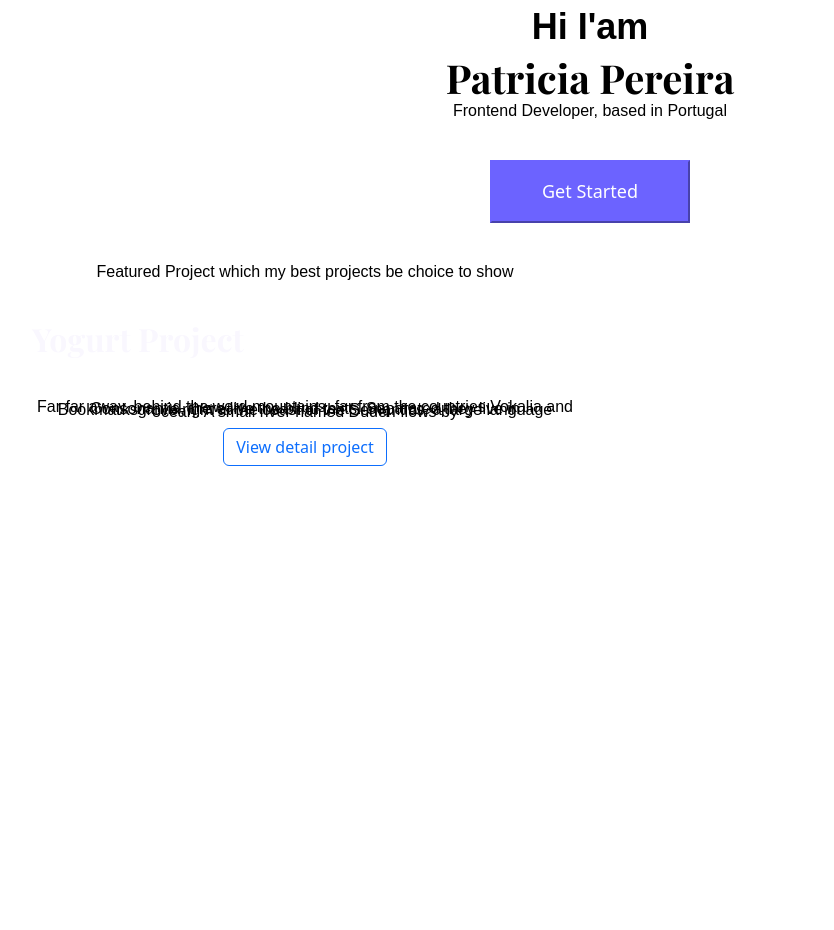
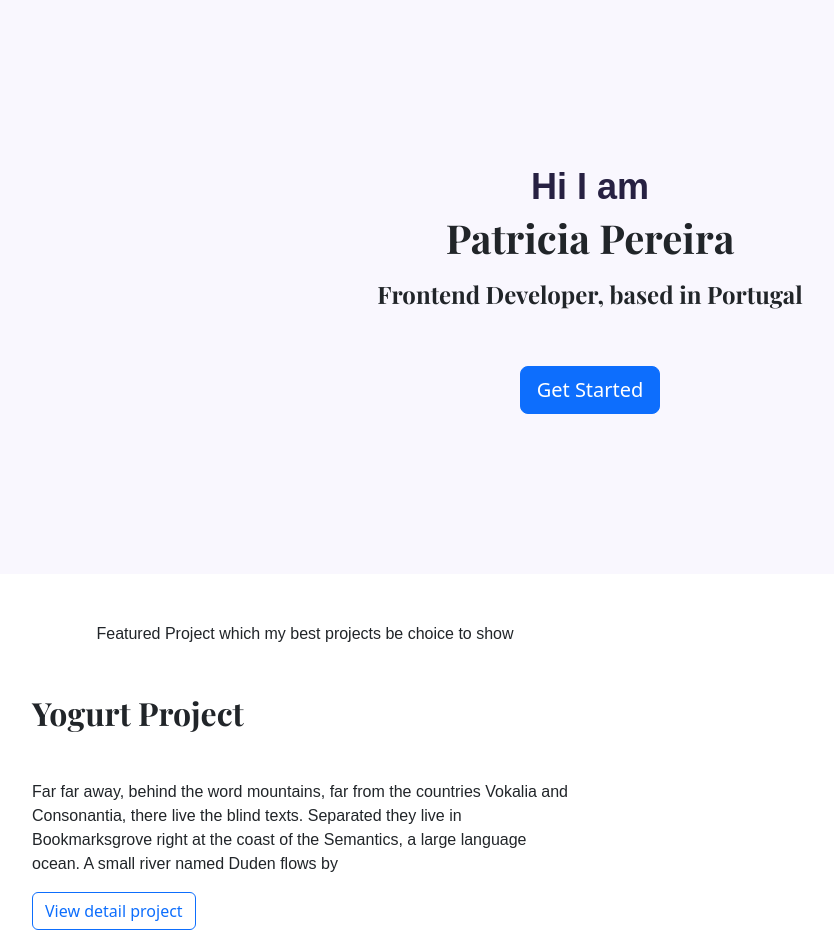
Before and after one commit to dsleazii/Sample-Test-2, a plain HTML site: page index.html in a window 1280 px wide. Shown: the whole page, without its empty margins (50-884 px from the left). Before the commit the page ends 800 px from the top, so only its background shows below. Drawn offline with nearby package versions, Linux system fonts and the light colour scheme.

Commit message:
changed the button , added a var() in css and div wrapping around text

```diff
--- a/index.html
+++ b/index.html
@@ -34,17 +34,20 @@
     <title>Sample Test</title>
   </head>
   <body>
-    <header>
-      Hi I'am
+    <div class="hero">
+    <p>
+      Hi I am </p>
       <h1>Patricia Pereira</h1>
-    </header>
-    <p class="mb-5">Frontend Developer, based in Portugal</p>
+    <h2 class="mb-5">Frontend Developer, based in Portugal</h2>
 
-    <button class="word" type="button">Get Started</button>
+    <a href="#" class="btn btn-primary btn-lg">Get Started</a>
+  </div>
+
+
     <div class="container">
       <div class="row">
         <div class="col-6">
-          <p class="text- center m-5">
+          <p class="text-center m-5">
             Featured Project which my best projects be choice to show
           </p>
 
--- a/style.css
+++ b/style.css
@@ -1,79 +1,60 @@
-*{text-align: center;
-  color: #f9f7fe;
-margin:1440 900;
+:root{
+--branding-color:  #6c63ff;
+--secondary-color: #f9f7fe;
+  --heading-font-family: 'Playfair Display', serif;
+   --default-font-family:'Poppins', sans-serif;
+
+}
+body{
+font-family: var(--default-font-family);
+
 
 }
 
-header{
-  font-family: 'Poppins', sans-serif;
-  font-style: bold;
-  font-size: 36px;
-  line-height: 54px;
-  font-weight: 700;
-  margin: 130 54;
+h1, h2, h3, h4, h5, h6{
   color:black;
+  font-family: var(--heading-font-family);
+  font-weight:bold;
 }
 
 h1{
-  font-family: 'Playfair Display', serif;
-  font-size:96px;
-  line-height: 127.97px;
-  font-weight: 700;
-padding: 693 128;
-color:black;
+font-size: 96px;
 
 }
-p {
- font-family: 'Poppins', sans-serif;
-  font-size: 24px;
-  line-height: 36px;
-  font-weight: 400;
-padding:462 36 ;
-  color:black;
-}
-
-.word{ color: white;
-  padding: 18 30 ;
-  width:200px;
-  font-size: 18px;
-  line-height: 27px;
-}
-
-
-button{
-  background-color: #6C63FF;
-  padding: 18 30 ;
-  width:200px;
-  margin-top: 566px;
-  margin-left: 618px;
-  border-radius: 4px;
-  height: 63px;
-  border-color: #6C63FF;
-}
-
-
-h2{
-  font-family: 'Playfair Display', serif;
-  font-size:64px;
-  font-weight: 700;
-line-height: 85.31px;
-text-align: left;
-}
-
 p{
-  font-family:'Poppins', sans-serif;
-  font-weight:normal;
-  font-size: 16px;
-  line-height:1.5px;
+font-family: 'Poppins', sans-serif;
+font-weight: normal;
 
 }
 
-.btn-btn-outline-primary{
-border-radius: 4px;
+.hero{
+background: var(--secondary-color);
+text-align: center;
+padding: 160px 20px;
+
+}
+
+.hero p {
+font-size: 36px;
+font-weight: bold;
+color: #272142;
+margin: 0;
+}
+
+.hero h2{
+  font-family:var(--heading-font-family);
+  font-weight: bold;
+  font-size:24px;
+  line-height: 2;
+
+}
+
+.btn-primary{
+background-color: var(--branding-color);
+border-radius:4px;
+color:white;
 font-size: 18px;
 line-height: 27px;
 padding: 15px 30px;
 
-text-align:left;
-
 }
```
